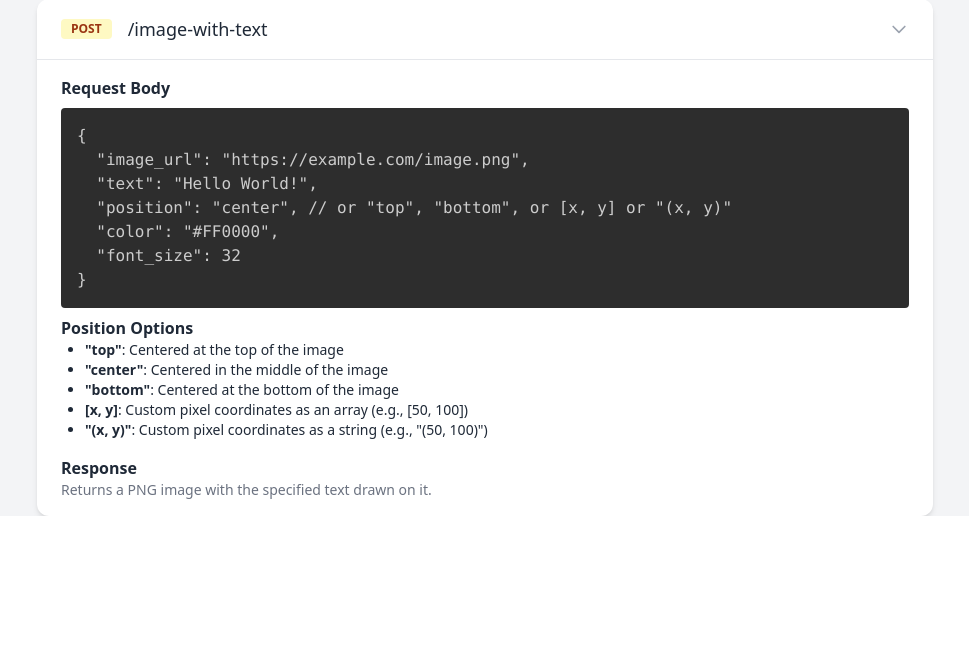
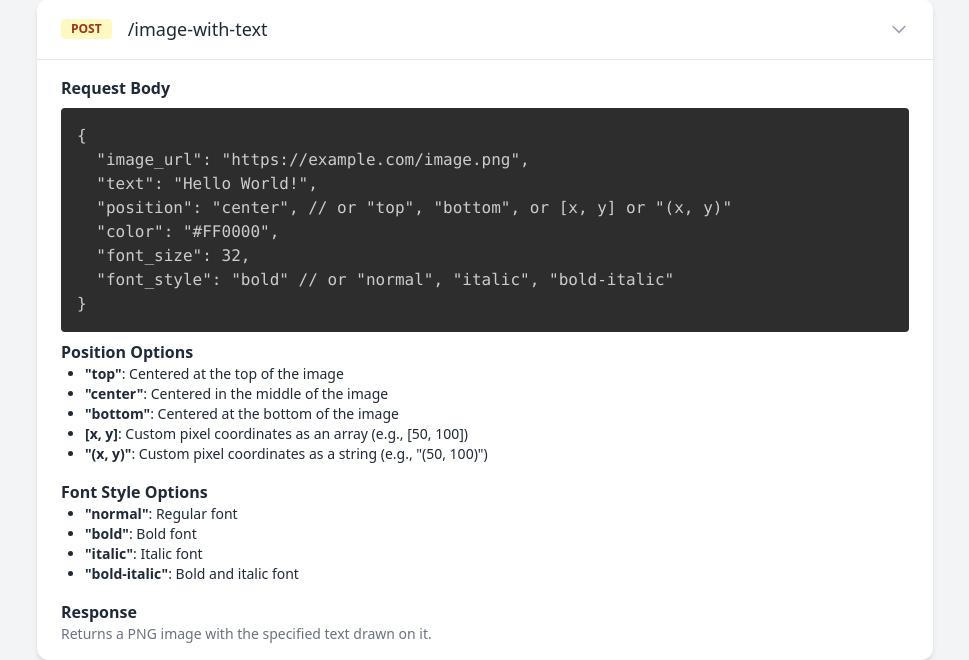
Before and after one commit to loopy5418/api, a Flask app: template api/templates/index.html in a window 1280 px wide, after a click on "POST /image-with-text". Shown: the part 889-1549 px from the top of the page, without its empty margins (155-1124 px from the left). Before the commit the page ends 1405 px from the top, so only its background shows below. Run offline with Flask 3, Linux system fonts and the light colour scheme; the template is opened without the code that fills it, so the values that code supplies are empty; some libraries are stand-ins or nearby versions.

Commit message:
Add "font style" to /image-with-text endpoint

```diff
--- a/api/app.py
+++ b/api/app.py
@@ -270,6 +270,7 @@ def image_with_text():
     position = data.get("position", (10, 10))
     color = data.get("color", "#FFFFFF")
     font_size = data.get("font_size", 32)
+    font_style = data.get("font_style", "normal").lower()  # new option
 
     if not image_url or not text:
         return jsonify({"error": "'image_url' and 'text' are required fields.", "success": False}), 400
@@ -284,7 +285,20 @@ def image_with_text():
         image = Image.open(io.BytesIO(response.content)).convert("RGBA")
         draw = ImageDraw.Draw(image)
         try:
-            font = ImageFont.truetype("arial.ttf", font_size)
+            # Try to use a font that supports different sizes
+            font_path_base = os.path.join(os.path.dirname(__file__), "templates", "static")
+            font_files = {
+                "normal": "arial.ttf",
+                "bold": "arialbd.ttf",
+                "italic": "ariali.ttf",
+                "bold-italic": "arialbi.ttf"
+            }
+            font_file = font_files.get(font_style, "arial.ttf")
+            font_path = os.path.join(font_path_base, font_file)
+            if os.path.exists(font_path):
+                font = ImageFont.truetype(font_path, font_size)
+            else:
+                font = ImageFont.truetype(font_file, font_size)
         except Exception:
             font = ImageFont.load_default()
         width, height = image.size
--- a/api/templates/index.html
+++ b/api/templates/index.html
@@ -303,7 +303,8 @@
   "text": "Hello World!",
   "position": "center", // or "top", "bottom", or [x, y] or "(x, y)"
   "color": "#FF0000",
-  "font_size": 32
+  "font_size": 32,
+  "font_style": "bold" // or "normal", "italic", "bold-italic"
 }</code></pre>
           <h3 class="font-semibold">Position Options</h3>
           <ul class="list-disc pl-6 text-sm mb-4">
@@ -313,6 +314,13 @@
             <li><strong>[x, y]</strong>: Custom pixel coordinates as an array (e.g., [50, 100])</li>
             <li><strong>"(x, y)"</strong>: Custom pixel coordinates as a string (e.g., "(50, 100)")</li>
           </ul>
+          <h3 class="font-semibold">Font Style Options</h3>
+          <ul class="list-disc pl-6 text-sm mb-4">
+            <li><strong>"normal"</strong>: Regular font</li>
+            <li><strong>"bold"</strong>: Bold font</li>
+            <li><strong>"italic"</strong>: Italic font</li>
+            <li><strong>"bold-italic"</strong>: Bold and italic font</li>
+          </ul>
           <h3 class="font-semibold">Response</h3>
           <p class="text-sm text-gray-500 dark:text-gray-400">Returns a PNG image with the specified text drawn on it.</p>
         </div>
```
